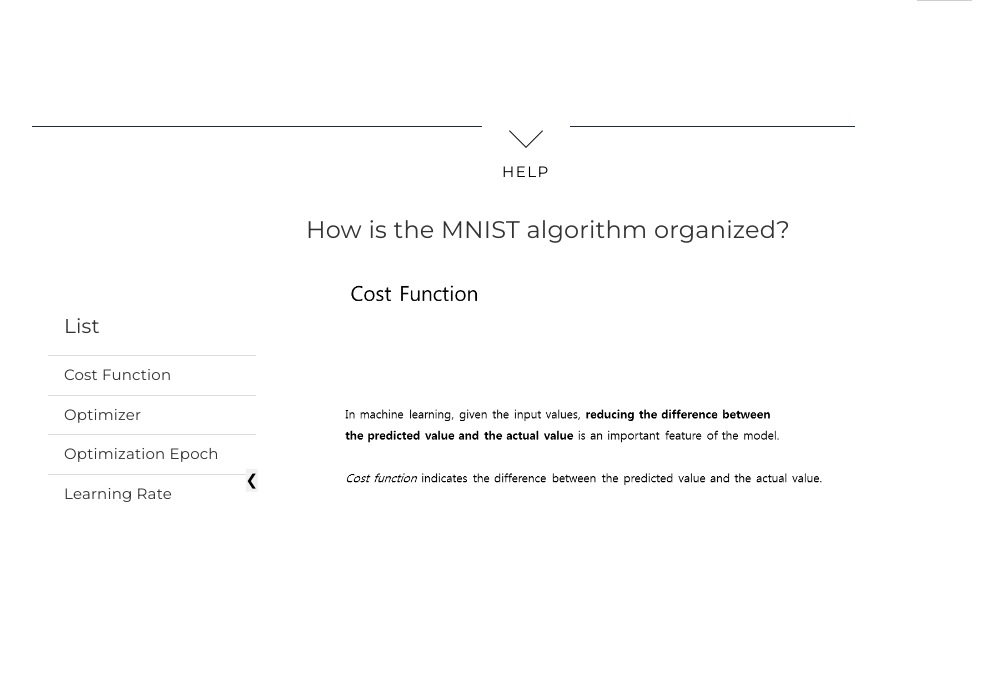
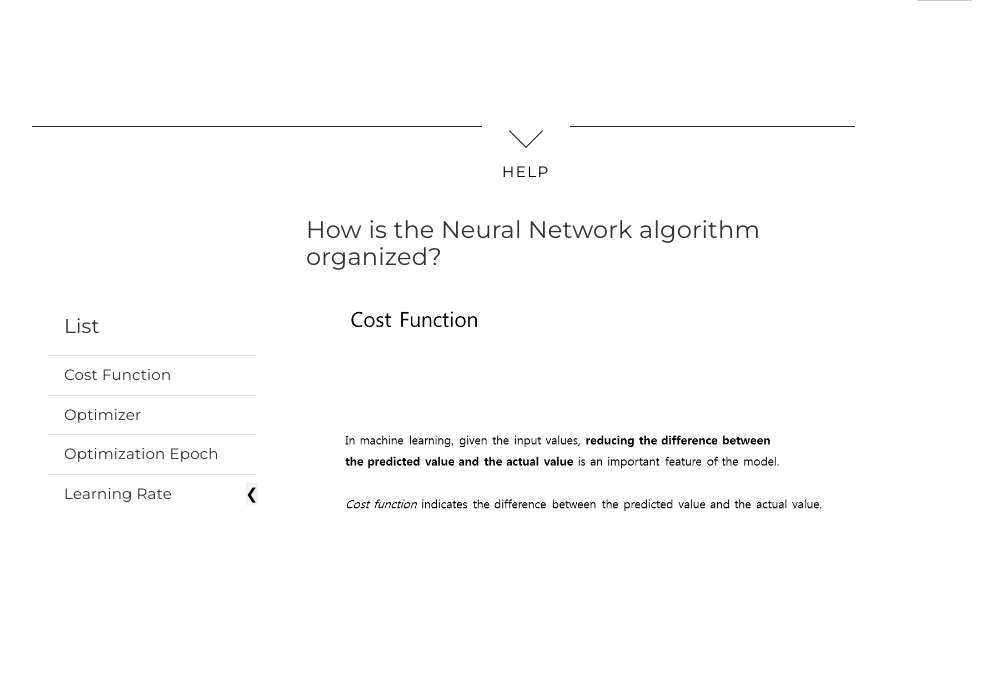
Before and after one commit to yhi00240/practice, a Django app: page /1/training/ in a window 1280 px wide. Shown: the part 554-1233 px from the top of the page, without its empty margins (233-1236 px from the left). Before the commit the page ends 1056 px from the top, so only its background shows below. Run offline with Django 3.2, Linux system fonts and the light colour scheme; some libraries are stand-ins or nearby versions.

Commit message:
change the help title name

```diff
--- a/practice/templates/practice/algorithm.html
+++ b/practice/templates/practice/algorithm.html
@@ -48,7 +48,7 @@
     </ul>
   </div>
   <div class="w3-container w3-cell">
-    <h3>How is the MNIST algorithm organized?</h3>
+    <h3>How is the Neural Network algorithm organized?</h3>
     <div class="slideshow">
       <img src="{% static 'practice/images/ppt/algorithm (1).png' %}" width="auto" height="400" alt="first image">
       <img src="{% static 'practice/images/ppt/algorithm (2).png' %}" width="auto" height="400" alt="second image">
--- a/practice/templates/practice/training/training.html
+++ b/practice/templates/practice/training/training.html
@@ -58,7 +58,7 @@
     </ul>
   </div>
   <div class="w3-container w3-cell">
-    <h3>How is the MNIST algorithm organized?</h3>
+    <h3>How is the Neural Network algorithm organized?</h3>
     <div class="slideshow">
       <img src="{% static 'practice/images/ppt/training (1).png' %}" width="auto" height="400" alt="first image">
       <img src="{% static 'practice/images/ppt/training (2).png' %}" width="auto" height="400" alt="second image">
```
